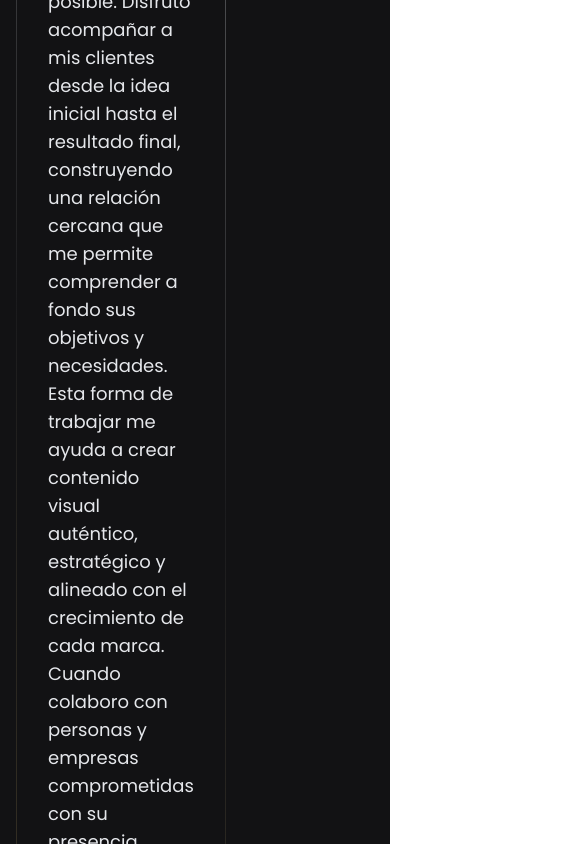
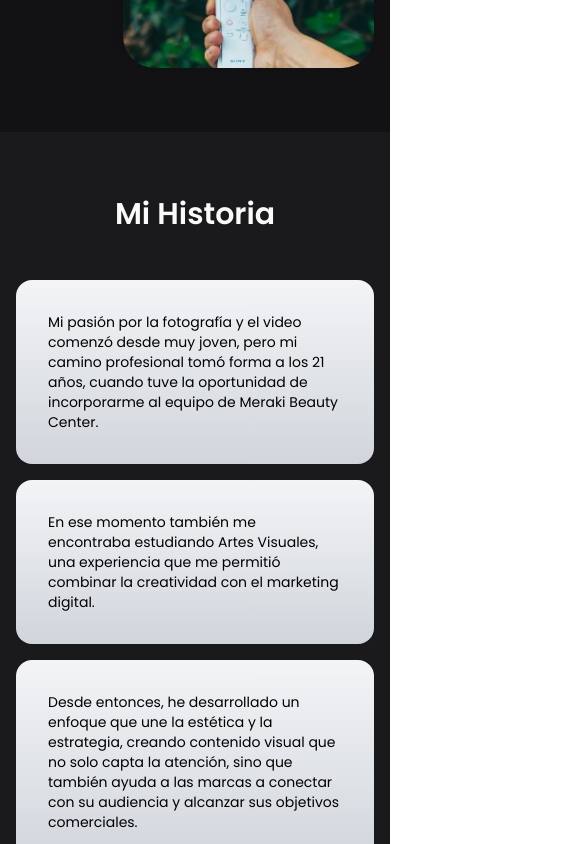
Before and after one commit to SamuelsPaws/hivissual, a Next.js app: page /quien-soy in a window 390 px wide. Shown: the part 1156-2000 px from the top of the page, 585 px wide, since content can reach past the window. Built offline with nearby package versions, Linux system fonts and the light colour scheme.

Commit message:
about mobile update

```diff
--- a/app/quien-soy/components/TeamCard.tsx
+++ b/app/quien-soy/components/TeamCard.tsx
@@ -8,9 +8,9 @@ interface Props {
 
 const TeamCard = ({ name, role, imgSrc }: Props) => {
   return (
-    <div className="flex flex-col gap-8">
+    <div className="w-[80%] lg:w-auto flex flex-col gap-4 lg:gap-8">
         <div className="
-            w-75 aspect-square relative
+            w-full lg:w-75 aspect-square relative
             rounded-4xl overflow-hidden"
         >
             <Image
@@ -22,10 +22,10 @@ const TeamCard = ({ name, role, imgSrc }: Props) => {
             />
         </div>
         <div className="self-stretch flex flex-col items-center gap-2">
-            <span className="text-3xl text-brandwhite font-semibold">
+            <span className="text-2xl lg:text-3xl text-brandwhite font-semibold">
                 {name}
             </span>
-            <span className="text-lg text-gray-200">
+            <span className="text-md lg:text-lg text-gray-200">
                 {role}
             </span>
         </div>
--- a/app/quien-soy/components/TrustCard.tsx
+++ b/app/quien-soy/components/TrustCard.tsx
@@ -6,17 +6,17 @@ interface Props {
 const TrustCard = ({ title, text }: Props) => {
   return (
     <div className="
-        w-100 relative
+        w-full lg:w-100 relative
         p-8 lg:p-8
         bg-linear-to-b from-brandwhite to-gray-200 rounded-2xl lg:rounded-4xl"
     >
         <h3 className="
-            mb-8 lg:mb-8
+            mb-4 lg:mb-8
             text-black text-xl lg:text-2xl font-semibold"
         >
             {title}
         </h3>
-        <p className="text-md text-black">
+        <p className="text-sm lg:text-md text-black">
             {text}
         </p>
     </div>
--- a/app/quien-soy/page.tsx
+++ b/app/quien-soy/page.tsx
@@ -24,30 +24,32 @@ export default function About() {
             {/* Div with two columns */}
             <div className="
                 w-full
-                flex items-start gap-8"
+                flex flex-col lg:flex-row items-start gap-4 lg:gap-8"
             >
                 <div className="
-                    flex-1
+                    w-full flex-auto
+                    lg:w-auto lg:flex-1
                     flex flex-col"
                 >
                     <p className="
-                        mb-8 p-8 relative
-                        text-lg text-black
+                        mb-4 lg:mb-8 p-8 relative
+                        text-sm lg:text-lg text-black
                         bg-linear-to-b from-gray-100 to-gray-300 rounded-2xl"
                     >
                         Hivissual es un estudio creativo especializado en la creación de contenido visual y gestión de redes sociales, enfocado en ayudar a emprendedores y marcas personales a destacar en el entorno digital.
                     </p>
                     <p className="
-                        mb-16 p-8 relative
-                        text-lg text-gray-200
+                        p-8 relative
+                        text-sm lg:text-lg text-gray-200
                         gradient-border rounded-2xl"
                     >
-                        Mi trabajo se basa en una idea simple: cada marca tiene una historia que merece ser contada de la mejor manera posible. Disfruto acompañar a mis clientes desde la idea inicial hasta el resultado final, construyendo una relación cercana que me permite comprender a fondo sus objetivos y necesidades. Esta forma de trabajar me ayuda a crear contenido visual auténtico, estratégico y alineado con el crecimiento de cada marca. Cuando colaboro con personas y empresas comprometidas con su presencia digital, es donde mi combinación de creatividad, dirección visual y marketing logra generar el mayor impacto.
+                        Mi trabajo se basa en una idea simple: cada marca tiene una historia que merece ser contada de la mejor manera posible. Disfruto acompañar a mis clientes desde la idea inicial hasta el resultado final, construyendo una relación cercana que me permite comprender a fondo sus objetivos y necesidades. Esta forma de trabajar me ayuda a crear contenido visual auténtico, estratégico y alineado con el crecimiento de cada marca.
                     </p>
                 </div>
                 {/* Images grid */}
                 <div className="
-                    w-120 h-160
+                    w-full h-100
+                    lg:w-120 lg:h-160
                     grid grid-cols-[1fr_1fr]"
                 >
                     <div className="
@@ -85,37 +87,40 @@ export default function About() {
             bgColor="bg-brandblack-200"
         >
             <div className="
-                w-fit mx-auto
-                flex items-center gap-8"
+                w-full lg:w-fit mx-auto
+                flex flex-col lg:flex-row items-center gap-4 lg:gap-8"
             >
-                <div className="flex flex-col gap-8">
+                <div className="
+                    flex flex-col gap-4 lg:gap-8
+                    text-sm lg:text-lg"
+                >
                     <div className="
-                        w-140 p-8 relative
+                        w-full lg:w-140 p-8 relative
                         bg-linear-to-b from-gray-100 to-gray-300 rounded-2xl"
                     >
-                        <p className="pb-2 text-md text-black text-left">
+                        <p className="text-black text-left">
                             Mi pasión por la fotografía y el video comenzó desde muy joven, pero mi camino profesional tomó forma a los 21 años, cuando tuve la oportunidad de incorporarme al equipo de Meraki Beauty Center.
                         </p>
                     </div>
                     <div className="
-                        w-140 p-8 relative
+                        w-full lg:w-140 p-8 relative
                         bg-linear-to-b from-gray-100 to-gray-300 rounded-2xl"
                     >
-                        <p className="text-md text-black text-left">
+                        <p className="text-black text-left">
                             En ese momento también me encontraba estudiando Artes Visuales, una experiencia que me permitió combinar la creatividad con el marketing digital.
                         </p>
                     </div>
                     <div className="
-                        w-140 p-8 relative
+                        w-full lg:w-140 p-8 relative
                         bg-linear-to-b from-gray-100 to-gray-300 rounded-2xl"
                     >
-                        <p className="text-md text-black text-left">
+                        <p className="text-black text-left">
                             Desde entonces, he desarrollado un enfoque que une la estética y la estrategia, creando contenido visual que no solo capta la atención, sino que también ayuda a las marcas a conectar con su audiencia y alcanzar sus objetivos comerciales.
                         </p>
                     </div>
                 </div>
                 <div className="
-                    w-100 aspect-square relative
+                    w-full lg:w-100 aspect-square relative
                     rounded-4xl overflow-hidden"
                 >
                     <Image
@@ -132,7 +137,7 @@ export default function About() {
             bgColor="bg-brandgray-100"
             title="Mi Experiencia"
         >
-            <p className="mb-16 text-lg text-center text-gray-200">
+            <p className="mb-8 lg:mb-16 text-md lg:text-lg text-center text-gray-200">
                 Más de <span className="font-semibold">5 años</span> ayudando a marcas y negocios a fortalecer su presencia digital mediante contenido visual estratégico.
             </p>
             <div className="
@@ -195,7 +200,7 @@ export default function About() {
         >
             <div className="
                 w-fit mx-auto
-                flex justify-center gap-x-8 gap-y-16 flex-wrap"
+                flex justify-center gap-x-8 gap-y-8 lg:gap-y-16 flex-wrap"
             >
                 <TeamCard
                     name="Milena Ayala"
@@ -218,7 +223,11 @@ export default function About() {
                     imgSrc="/assets/about-2.webp"
                 />
             </div>
-            <div className="w-fit mt-16 mx-auto">
+            <div className="
+                w-full lg:w-fit
+                mt-8 lg:mt-16
+                mx-auto flex justify-center"
+            >
                 <TeamCard
                     name="Martín Espín"
                     role="Filmmaker y Fundador"
@@ -231,14 +240,14 @@ export default function About() {
             bgColor="bg-brandgray-300"
         >
             <p className="
-                w-[80%] mx-auto mb-16
-                text-lg text-brandwhite text-center"
+                w-full lg:w-[80%] mx-auto mb-8 lg:mb-16
+                text-md lg:text-lg text-brandwhite text-center"
             >
                 Cada proyecto es diferente, pero mi enfoque siempre parte de la misma idea: entender la visión de cada cliente y transformarla en contenido que genere impacto.
             </p>
             <div className="
                 w-fit mx-auto
-                flex gap-8 flex-wrap"
+                flex gap-4 lg:gap-8 flex-wrap"
             >
                 <TrustCard
                     title="Cercanía y trato directo"
--- a/components/Banner.tsx
+++ b/components/Banner.tsx
@@ -9,7 +9,7 @@ interface Props {
 const Banner = ({ title, description, bgSrc }: Props) => {
   return (
     <section className="
-        h-70 lg:h-90 relative
+        h-60 lg:h-90 relative
         p-8 lg:p-16
         flex flex-col justify-end items-start gap-4 lg:gap-8"
     >
--- a/components/SectionContentCen.tsx
+++ b/components/SectionContentCen.tsx
@@ -15,7 +15,7 @@ const SectionContentCen = ({ title, bgColor, children }: Props) => {
     )}>
         <h2 className="
             mb-12 lg:mb-16
-            text-center text-2xl lg:text-5xl text-brandwhite font-semibold leading-20"
+            text-center text-3xl lg:text-5xl text-brandwhite font-semibold"
         >
             {title}
         </h2>
--- a/components/SectionContentSt.tsx
+++ b/components/SectionContentSt.tsx
@@ -15,7 +15,7 @@ const SectionContentSt = ({ title, bgColor, children }: Props) => {
     )}>
         <h2 className="
             mb-12 lg:mb-20
-            text-center lg:text-left text-2xl lg:text-5xl text-brandwhite font-semibold"
+            text-center lg:text-left text-3xl lg:text-5xl text-brandwhite font-semibold"
         >
             {title}
         </h2>
```
